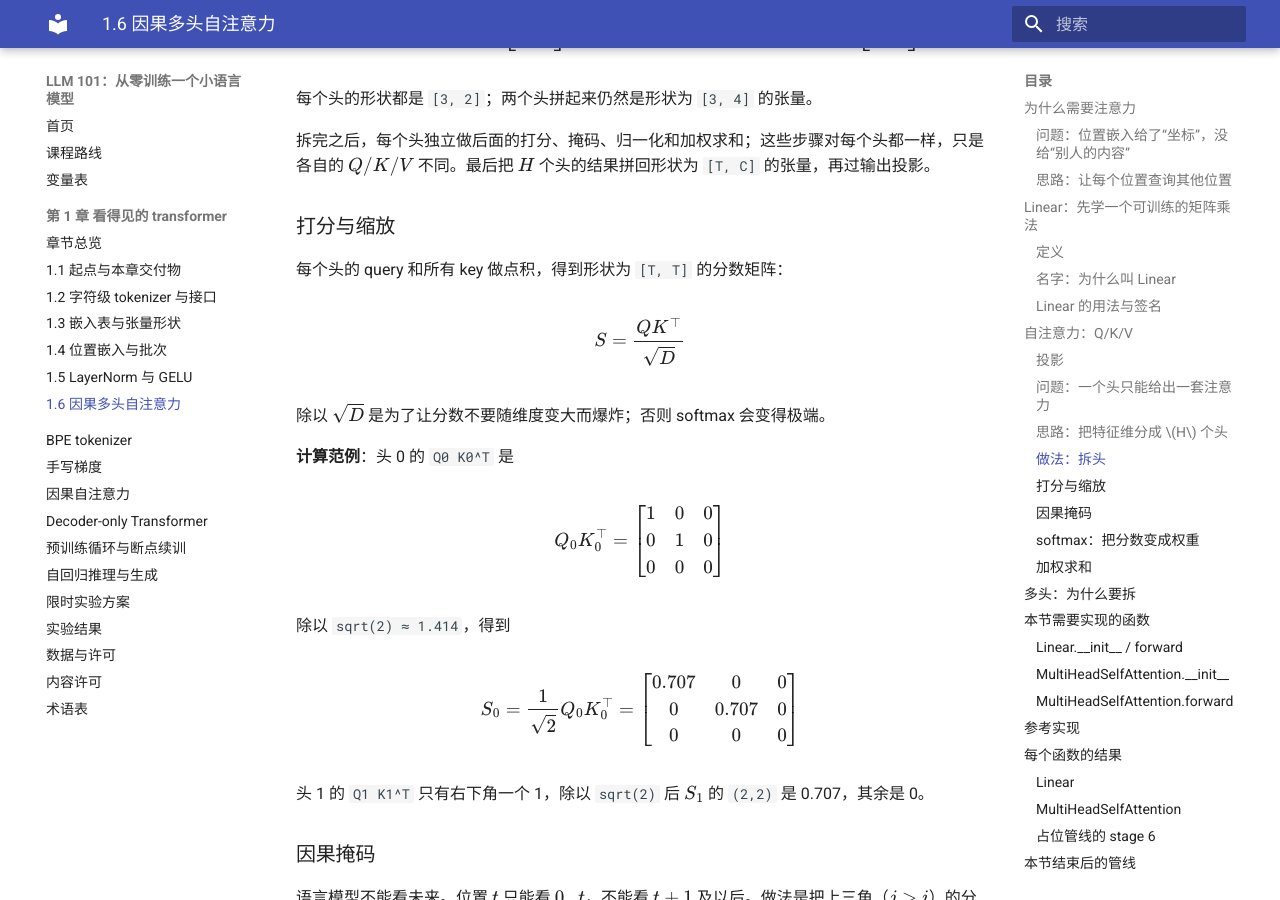
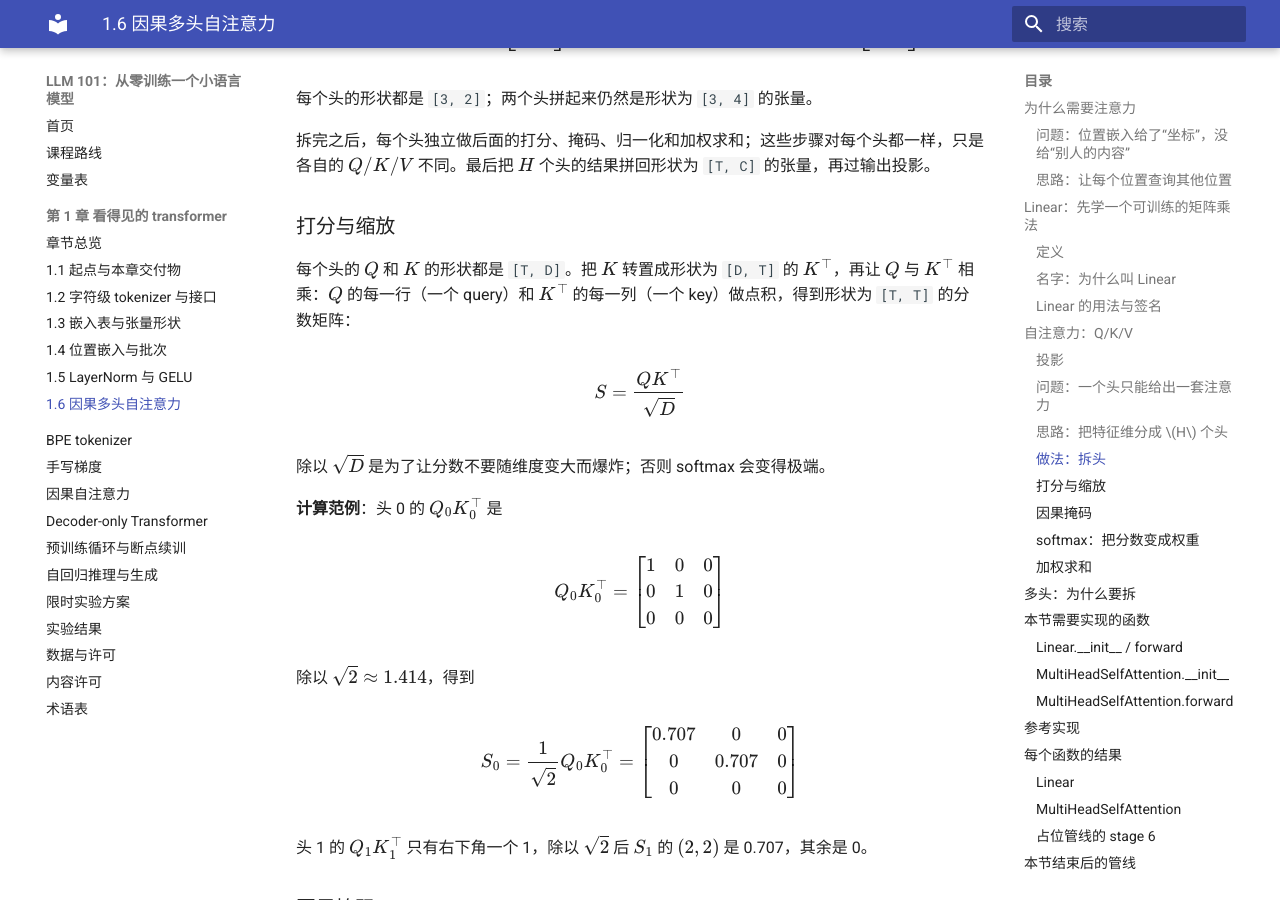
Before and after one commit to tigersoldier/llm-101, an MkDocs documentation site: the page built from docs/course/ch01/1.6.md, in a window 1280 px wide and 900 px high, scrolled down 4935 px. Built offline with MkDocs 1.6.1 and Material for MkDocs 9.7.7, drawn with Linux system fonts in a browser that asks for light colours.

Commit message:
Make the key transpose explicit in attention scores

```diff
--- a/docs/course/ch01/1.6.md
+++ b/docs/course/ch01/1.6.md
@@ -198,7 +198,7 @@ $$
 
 ### 打分与缩放
 
-每个头的 query 和所有 key 做点积，得到形状为 `[T, T]` 的分数矩阵：
+每个头的 $Q$ 和 $K$ 的形状都是 `[T, D]`。把 $K$ 转置成形状为 `[D, T]` 的 $K^\top$，再让 $Q$ 与 $K^\top$ 相乘：$Q$ 的每一行（一个 query）和 $K^\top$ 的每一列（一个 key）做点积，得到形状为 `[T, T]` 的分数矩阵：
 
 $$
 S = \frac{QK^\top}{\sqrt{D}}
@@ -206,20 +206,20 @@ $$
 
 除以 $\sqrt{D}$ 是为了让分数不要随维度变大而爆炸；否则 softmax 会变得极端。
 
-**计算范例**：头 0 的 `Q0 K0^T` 是
+**计算范例**：头 0 的 $Q_0K_0^\top$ 是
 
 $$
 Q_0K_0^\top = \begin{bmatrix}1&0&0\\0&1&0\\0&0&0\end{bmatrix}
 $$
 
-除以 `sqrt(2) ≈ 1.414`，得到
+除以 $\sqrt{2} \approx 1.414$，得到
 
 $$
 S_0 = \frac{1}{\sqrt{2}}Q_0K_0^\top
 = \begin{bmatrix}0.707&0&0\\0&0.707&0\\0&0&0\end{bmatrix}
 $$
 
-头 1 的 `Q1 K1^T` 只有右下角一个 1，除以 `sqrt(2)` 后 $S_1$ 的 `(2,2)` 是 0.707，其余是 0。
+头 1 的 $Q_1K_1^\top$ 只有右下角一个 1，除以 $\sqrt{2}$ 后 $S_1$ 的 $(2,2)$ 是 0.707，其余是 0。
 
 ### 因果掩码
 
```
